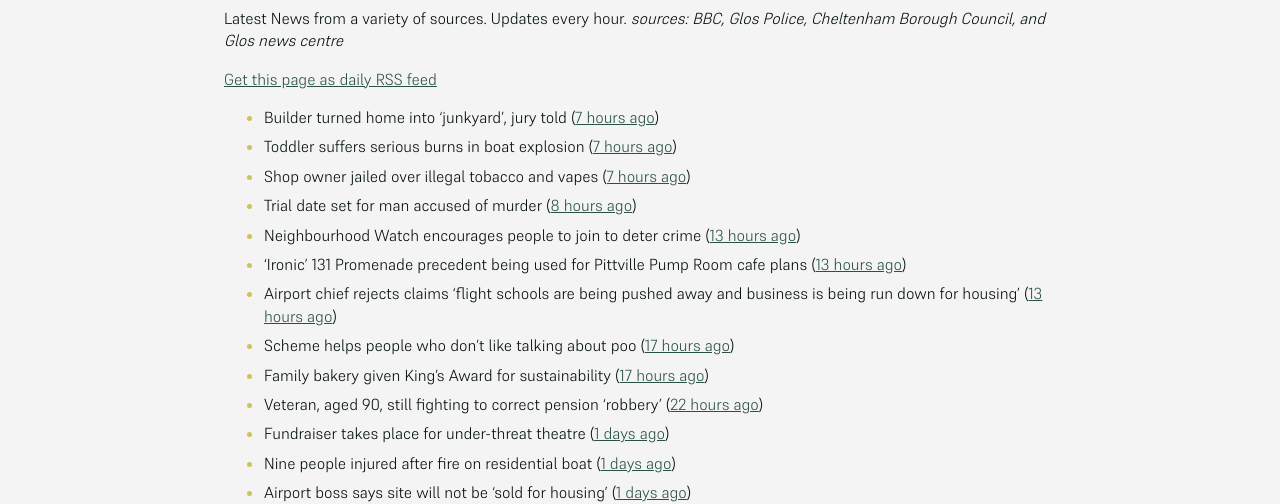
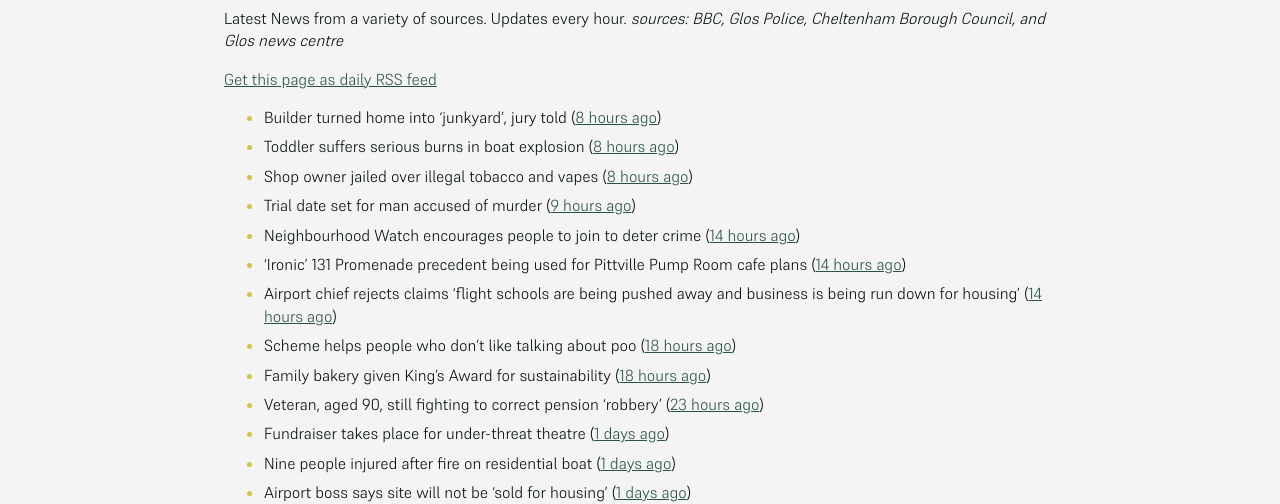
Before and after one commit to mat-0/cheltenham-open-data, a Jekyll site: the page built from _pages/news.md, in a window 1280 px wide. Shown: the part 266-770 px from the top of the page. Built offline with Jekyll 4.4.1, drawn with Linux system fonts in a browser that asks for light colours.

Commit message:
Updated 2025-06-02 23:57:45

```diff
--- a/_pages/news.md
+++ b/_pages/news.md
@@ -12,16 +12,16 @@ _sources: BBC, Glos Police, Cheltenham Borough Council, and Glos news centre_
 [Get this page as daily RSS feed](/daily.rss)
 
 <!-- news_marker starts -->
-- Builder turned home into 'junkyard', jury told ([7 hours ago](https://www.bbc.com/news/articles/c7v7jqygvlpo))
-- Toddler suffers serious burns in boat explosion ([7 hours ago](https://www.bbc.com/news/articles/c1j5k49zg9yo))
-- Shop owner jailed over illegal tobacco and vapes ([7 hours ago](https://www.bbc.com/news/articles/c071jlz50peo))
-- Trial date set for man accused of murder ([8 hours ago](https://www.bbc.com/news/articles/cy75j4rr1x1o))
-- Neighbourhood Watch encourages people to join to deter crime ([13 hours ago](https://gloucesternewscentre.co.uk/neighbourhood-watch-encourages-people-to-join-to-deter-crime/))
-- ‘Ironic’ 131 Promenade precedent being used for Pittville Pump Room cafe plans ([13 hours ago](https://gloucesternewscentre.co.uk/ironic-131-promenade-precedent-being-used-for-pittville-pump-room-cafe-plans/))
-- Airport chief rejects claims ‘flight schools are being pushed away and business is being run down for housing’ ([13 hours ago](https://gloucesternewscentre.co.uk/airport-chief-rejects-claims-flight-schools-are-being-pushed-away-and-business-is-being-run-down-for-housing/))
-- Scheme helps people who don't like talking about poo ([17 hours ago](https://www.bbc.com/news/articles/cg711227mv2o))
-- Family bakery given King's Award for sustainability ([17 hours ago](https://www.bbc.com/news/articles/crr7ezreqedo))
-- Veteran, aged 90, still fighting to correct pension 'robbery' ([22 hours ago](https://www.bbc.com/news/articles/c2d5l7k3p31o))
+- Builder turned home into 'junkyard', jury told ([8 hours ago](https://www.bbc.com/news/articles/c7v7jqygvlpo))
+- Toddler suffers serious burns in boat explosion ([8 hours ago](https://www.bbc.com/news/articles/c1j5k49zg9yo))
+- Shop owner jailed over illegal tobacco and vapes ([8 hours ago](https://www.bbc.com/news/articles/c071jlz50peo))
+- Trial date set for man accused of murder ([9 hours ago](https://www.bbc.com/news/articles/cy75j4rr1x1o))
+- Neighbourhood Watch encourages people to join to deter crime ([14 hours ago](https://gloucesternewscentre.co.uk/neighbourhood-watch-encourages-people-to-join-to-deter-crime/))
+- ‘Ironic’ 131 Promenade precedent being used for Pittville Pump Room cafe plans ([14 hours ago](https://gloucesternewscentre.co.uk/ironic-131-promenade-precedent-being-used-for-pittville-pump-room-cafe-plans/))
+- Airport chief rejects claims ‘flight schools are being pushed away and business is being run down for housing’ ([14 hours ago](https://gloucesternewscentre.co.uk/airport-chief-rejects-claims-flight-schools-are-being-pushed-away-and-business-is-being-run-down-for-housing/))
+- Scheme helps people who don't like talking about poo ([18 hours ago](https://www.bbc.com/news/articles/cg711227mv2o))
+- Family bakery given King's Award for sustainability ([18 hours ago](https://www.bbc.com/news/articles/crr7ezreqedo))
+- Veteran, aged 90, still fighting to correct pension 'robbery' ([23 hours ago](https://www.bbc.com/news/articles/c2d5l7k3p31o))
 - Fundraiser takes place for under-threat theatre ([1 days ago](https://www.bbc.com/news/articles/c4gk0edy66yo))
 - Nine people injured after fire on residential boat ([1 days ago](https://www.bbc.com/news/articles/crr7xz5r2z9o))
 - Airport boss says site will not be 'sold for housing' ([1 days ago](https://www.bbc.com/news/articles/cnv1gj0dl4eo))
```
Also changed, not shown: _data/flood.json (+4 -4 lines), index.md (+6 -6 lines).
